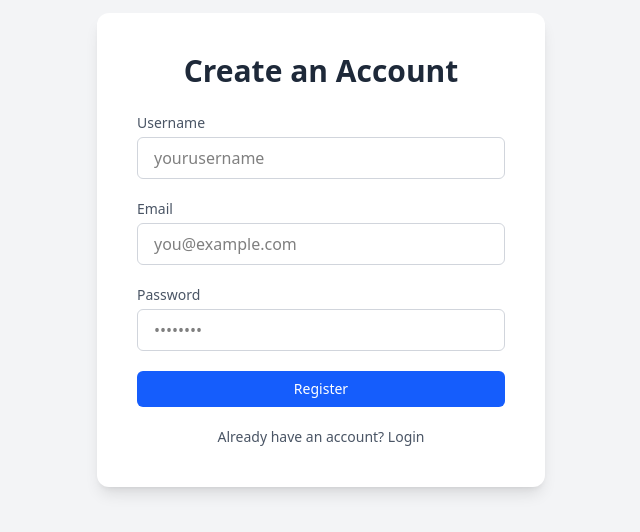
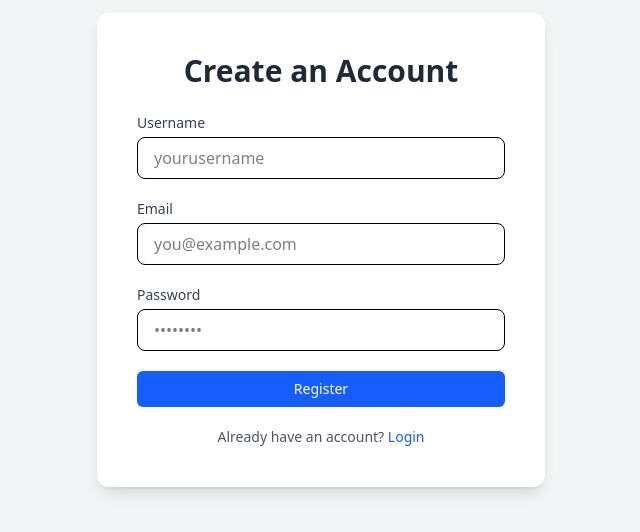
Before and after one commit to nishimweprince/form-builder-fe, a React (Vite) app: page /register in a window 1280 px wide. Shown: the part 150-682 px from the top of the page, without its empty margins (319-959 px from the left). Built offline with nearby package versions, Linux system fonts and the light colour scheme; no server answers.

Commit message:
ft-auth added reusable inputs and also try/catch in integration services

```diff
--- /dev/null
+++ b/src/components/InputFields/InputErrorMessage.tsx
@@ -0,0 +1,13 @@
+import React from "react";
+
+type Props = {
+  error?: string;
+};
+
+const InputErrorMessage: React.FC<Props> = ({ error }) => {
+  if (!error) return null;
+
+  return <p className="text-red-500 text-xs mt-1">{error}</p>;
+};
+
+export default InputErrorMessage;
--- /dev/null
+++ b/src/components/InputFields/InputField.tsx
@@ -0,0 +1,25 @@
+import React from "react";
+import inputFieldsProps from "./inputs.types";
+
+
+const InputField: React.FC<inputFieldsProps> = ({
+  label,
+  className,
+  ...fieldProps
+}) => {
+  return (
+    <div className="mb-4">
+      <label htmlFor={fieldProps.name} className="block mb-1 font-medium text-sm text-gray-700">
+        {label}
+      </label>
+      <input
+        id={fieldProps.name}
+        className={`w-full px-4 py-2 border rounded-lg focus:ring-2 focus:outline-none transition  ${className}`}
+        {...fieldProps}
+      />
+
+    </div>
+  );
+};
+
+export default InputField;
--- /dev/null
+++ b/src/components/InputFields/inputs.types.ts
@@ -0,0 +1,6 @@
+import { InputHTMLAttributes } from "react";
+
+export default interface inputFieldsProps extends InputHTMLAttributes<HTMLInputElement>{
+    label: string;
+
+}
--- a/src/pages/Login.tsx
+++ b/src/pages/Login.tsx
@@ -1,7 +1,9 @@
-import { useForm, SubmitHandler } from "react-hook-form";
+import { useForm, SubmitHandler, Controller } from "react-hook-form";
 import { loginUser } from "../services/authService";
 import { useNavigate, Link } from "react-router-dom";
 import book from "../assets/book.avif";
+import InputField from "../components/InputFields/InputField";
+import InputErrorMessage from "../components/InputFields/InputErrorMessage";
 
 type LoginFormInputs = {
   email: string;
@@ -9,7 +11,11 @@ type LoginFormInputs = {
 };
 
 const Login: React.FC = () => {
-  const { register, handleSubmit } = useForm<LoginFormInputs>();
+  const {
+    control,
+    handleSubmit,
+    formState: { errors },
+  } = useForm<LoginFormInputs>();
   const navigate = useNavigate();
 
   const onSubmit: SubmitHandler<LoginFormInputs> = async (data) => {
@@ -24,17 +30,16 @@ const Login: React.FC = () => {
 
   return (
     <div className="h-screen bg-gray-100 flex items-center justify-center">
-      <div className="w-full  max-w-5xl bg-white rounded-2xl shadow-2xl overflow-hidden grid grid-cols-1 md:grid-cols-2">
+      <div className="w-full max-w-5xl bg-white rounded-2xl shadow-2xl overflow-hidden grid grid-cols-1 md:grid-cols-2">
         {/* Left visual panel */}
-        <div className=" text-gray-700 p-10 flex flex-col justify-center">
+        <div className="text-gray-700 p-10 flex flex-col justify-center">
           <h2 className="text-4xl font-bold text-center leading-snug mb-6">
             Welcome Back!
           </h2>
           <p className="text-sm opacity-80 mb-12">
-            Lorem ipsum dolor sit amet, consectetur adipisicing elit. Sed, sunt.{" "}
+            Lorem ipsum dolor sit amet, consectetur adipisicing elit. Sed, sunt.
           </p>
-
-          <div className=" bg-white/20 rounded  p-2">
+          <div className="bg-white/20 rounded p-2">
             <img src={book} className="h-full w-full object-cover rounded" />
           </div>
         </div>
@@ -45,29 +50,62 @@ const Login: React.FC = () => {
             Login to Your Account
           </h2>
           <form onSubmit={handleSubmit(onSubmit)} className="space-y-5">
-            <div>
-              <label className="block mb-1 text-sm font-medium text-gray-600">
-                Email address
-              </label>
-              <input
-                type="email"
-                {...register("email")}
-                placeholder="you@example.com"
-                className="w-full px-4 py-2 border border-gray-300 rounded-lg focus:ring-2 focus:ring-blue-500 focus:outline-none transition"
-              />
-            </div>
-            <div>
-              <label className="block mb-1 text-sm font-medium text-gray-600">
-                Password
-              </label>
-              <input
-                type="password"
-                {...register("password")}
-                placeholder="••••••••"
-                className="w-full px-4 py-2 border border-gray-300 rounded-lg focus:ring-2 focus:ring-blue-500 focus:outline-none transition"
-              />
-            </div>
+            {/* Email */}
+            <Controller
+              name="email"
+              control={control}
+              rules={{ required: "Email is required",
+                validate: (value) =>
+                  value.includes("@") || "Email must include @",
+               }}
+              render={({ field, }) => (
+                <div>
+                  <InputField
+                  label="Email"
+                  placeholder="you@example.com"
+                  type="email"
+                  {...field}
+                />
+                  <InputErrorMessage error={errors.email?.message} />
+                </div>
 
+
+              )}
+            />
+
+
+            {/* Password */}
+            <Controller
+              name="password"
+              control={control}
+              rules={{
+                required: "Password is required",
+                minLength: {
+                  value: 6,
+                  message: "Password must be at least 6 characters",
+                },
+                validate: (value) => {
+                  if (!/[A-Z]/.test(value)) return "Password must include an uppercase letter";
+                  if (!/[a-z]/.test(value)) return "Password must include an lowercase letter";
+                  if (!/[0-9]/.test(value)) return "Password must include a number";
+                  return true;
+                },
+              }}
+              render={({ field}) => (
+                <div>
+                  <InputField
+                  label="Password"
+                  placeholder="••••••••"
+                  type="password"
+
+                  {...field}
+                />
+                <InputErrorMessage error={errors.password?.message} />
+                </div>
+              )}
+            />
+
+            {/* Options */}
             <div className="flex items-center justify-between text-sm">
               <label className="flex items-center gap-2 text-gray-600">
                 <input type="checkbox" className="accent-blue-600" />
@@ -78,6 +116,7 @@ const Login: React.FC = () => {
               </a>
             </div>
 
+            {/* Submit */}
             <button
               type="submit"
               className="w-full bg-blue-600 text-white py-2 rounded-lg hover:bg-blue-700 transition text-sm font-medium"
@@ -85,6 +124,7 @@ const Login: React.FC = () => {
               Login
             </button>
 
+            {/* Sign Up */}
             <div className="flex items-center gap-2 text-sm text-gray-500 justify-center">
               <span>Don't have an account?</span>
               <Link to="/register" className="text-blue-600 hover:underline">
@@ -92,12 +132,14 @@ const Login: React.FC = () => {
               </Link>
             </div>
 
+            {/* Divider */}
             <div className="flex items-center my-4">
               <div className="flex-grow h-px bg-gray-300"></div>
               <span className="mx-4 text-sm text-gray-400">or</span>
               <div className="flex-grow h-px bg-gray-300"></div>
             </div>
 
+            {/* Google Login */}
             <button
               type="button"
               className="w-full flex items-center justify-center gap-2 border border-gray-300 py-2 rounded-lg hover:bg-gray-50 transition text-sm"
--- a/src/pages/Register.tsx
+++ b/src/pages/Register.tsx
@@ -1,18 +1,24 @@
-import { SubmitHandler, useForm } from "react-hook-form";
+import { useForm, SubmitHandler, Controller } from "react-hook-form";
 import { registerUser } from "../services/authService";
 import { useNavigate, Link } from "react-router-dom";
+import InputField from "../components/InputFields/InputField";
+import InputErrorMessage from "../components/InputFields/InputErrorMessage";
 
-type InputFields = {
+type RegisterFormInputs = {
   name: string;
   email: string;
   password: string;
 };
 
 const Register: React.FC = () => {
-  const { register, handleSubmit } = useForm<InputFields>();
+  const {
+    control,
+    handleSubmit,
+    formState: { errors },
+  } = useForm<RegisterFormInputs>();
   const navigate = useNavigate();
 
-  const onSubmit: SubmitHandler<InputFields> = async (data) => {
+  const onSubmit: SubmitHandler<RegisterFormInputs> = async (data) => {
     try {
       const res = await registerUser(data.name, data.email, data.password);
       localStorage.setItem("token", res.token);
@@ -25,36 +31,85 @@ const Register: React.FC = () => {
   return (
     <div className="min-h-screen flex items-center justify-center bg-gray-100">
       <div className="w-full max-w-md bg-white rounded-xl shadow-lg p-8 md:p-10">
-        <h2 className="text-2xl md:text-3xl font-semibold text-gray-800 mb-6 text-center">Create an Account</h2>
+        <h2 className="text-2xl md:text-3xl font-semibold text-gray-800 mb-6 text-center">
+          Create an Account
+        </h2>
+
         <form onSubmit={handleSubmit(onSubmit)} className="space-y-5">
+          {/* Username */}
+          <Controller
+            name="name"
+            control={control}
+            rules={{ required: "Username is required" }}
+            render={({ field }) => (
               <div>
-            <label className="block text-sm font-medium text-gray-600 mb-1">Username</label>
-            <input
+                <InputField
+                  label="Username"
+                  placeholder="yourusername"
                   type="text"
-              {...register("name")}
-              placeholder="yourusername"
-              className="w-full px-4 py-2 border border-gray-300 rounded-md focus:outline-none focus:ring-2 focus:ring-blue-500 transition"
+                  {...field}
                 />
+                <InputErrorMessage error={errors.name?.message} />
               </div>
+            )}
+          />
+
+          {/* Email */}
+          <Controller
+            name="email"
+            control={control}
+            rules={{
+              required: "Email is required",
+              validate: (value) =>
+                value.includes("@") || "Email must include @",
+            }}
+            render={({ field }) => (
               <div>
-            <label className="block text-sm font-medium text-gray-600 mb-1">Email</label>
-            <input
+                <InputField
+                  label="Email"
+                  placeholder="you@example.com"
                   type="email"
-              {...register("email")}
-              placeholder="you@example.com"
-              className="w-full px-4 py-2 border border-gray-300 rounded-md focus:outline-none focus:ring-2 focus:ring-blue-500 transition"
+                  {...field}
                 />
+                <InputErrorMessage error={errors.email?.message} />
               </div>
+            )}
+          />
+
+          {/* Password */}
+          <Controller
+            name="password"
+            control={control}
+            rules={{
+              required: "Password is required",
+              minLength: {
+                value: 6,
+                message: "Password must be at least 6 characters",
+              },
+              validate: (value) => {
+                if (!/[A-Z]/.test(value))
+                  return "Password must include an uppercase letter";
+                if (!/[a-z]/.test(value))
+                  return "Password must include a lowercase letter";
+                if (!/[0-9]/.test(value))
+                  return "Password must include a number";
+                return true;
+              },
+            }}
+            render={({ field }) => (
               <div>
-            <label className="block text-sm font-medium text-gray-600 mb-1">Password</label>
-            <input
+                <InputField
+                  label="Password"
+                  placeholder="••••••••"
                   type="password"
-              {...register("password")}
-              placeholder="••••••••"
-              className="w-full px-4 py-2 border border-gray-300 rounded-md focus:outline-none focus:ring-2 focus:ring-blue-500 transition"
+                  {...field}
                 />
+                <InputErrorMessage error={errors.password?.message} />
               </div>
+            )}
+          />
 
+          {/* Submit Button */}
           <button
             type="submit"
             className="w-full bg-blue-600 text-white py-2 rounded-md hover:bg-blue-700 transition font-medium text-sm"
@@ -62,9 +117,12 @@ const Register: React.FC = () => {
             Register
           </button>
 
+          {/* Already have an account */}
           <div className="text-sm text-center text-gray-600">
             Already have an account?{" "}
-            <Link to="/">Login</Link>
+            <Link to="/" className="text-blue-600 hover:underline">
+              Login
+            </Link>
           </div>
         </form>
       </div>
```
Also changed, not shown: src/pages/Todo.tsx (+5 -4 lines), src/services/authService.ts (+14 -4 lines), src/types/types.todo.ts (added, +8 -0 lines), src/components/todo/TaskItem.tsx (added), src/components/todo/TaskList.tsx (added). Lines whose indentation alone changed are shown as unchanged.
